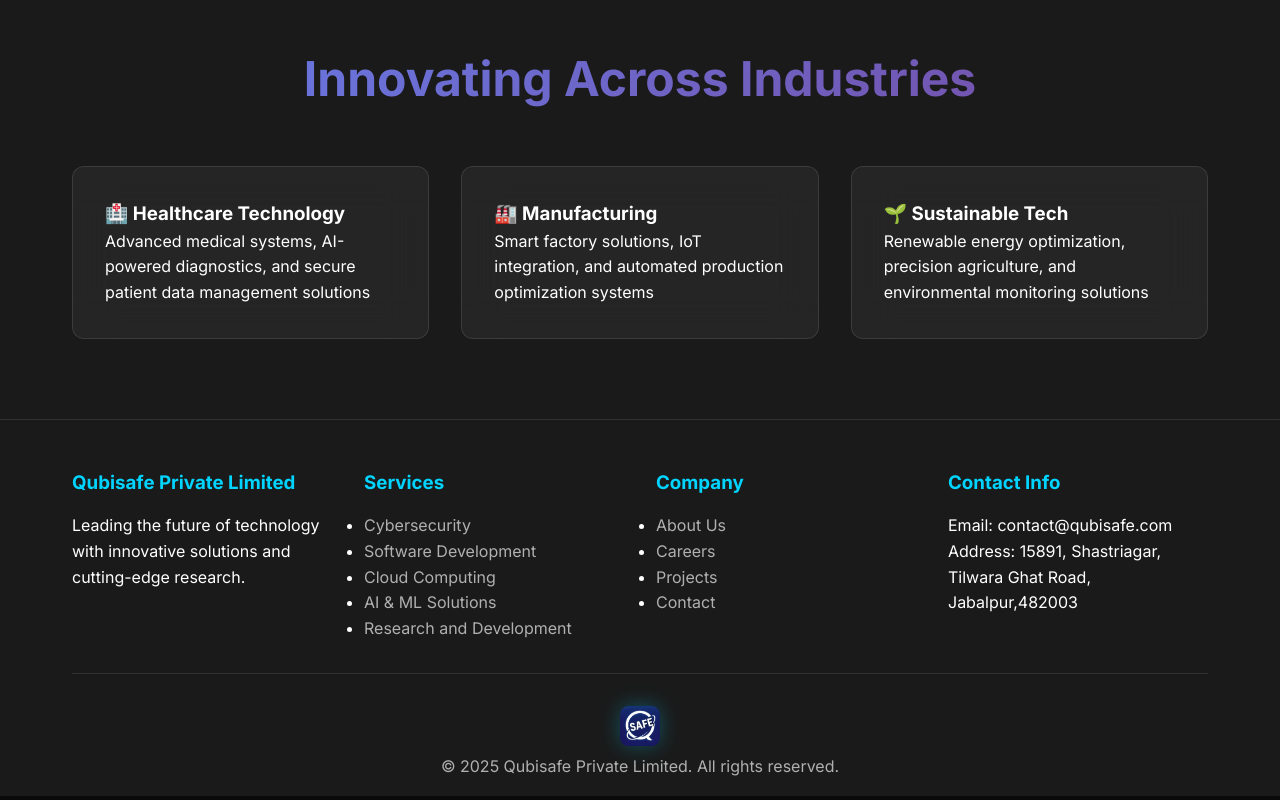
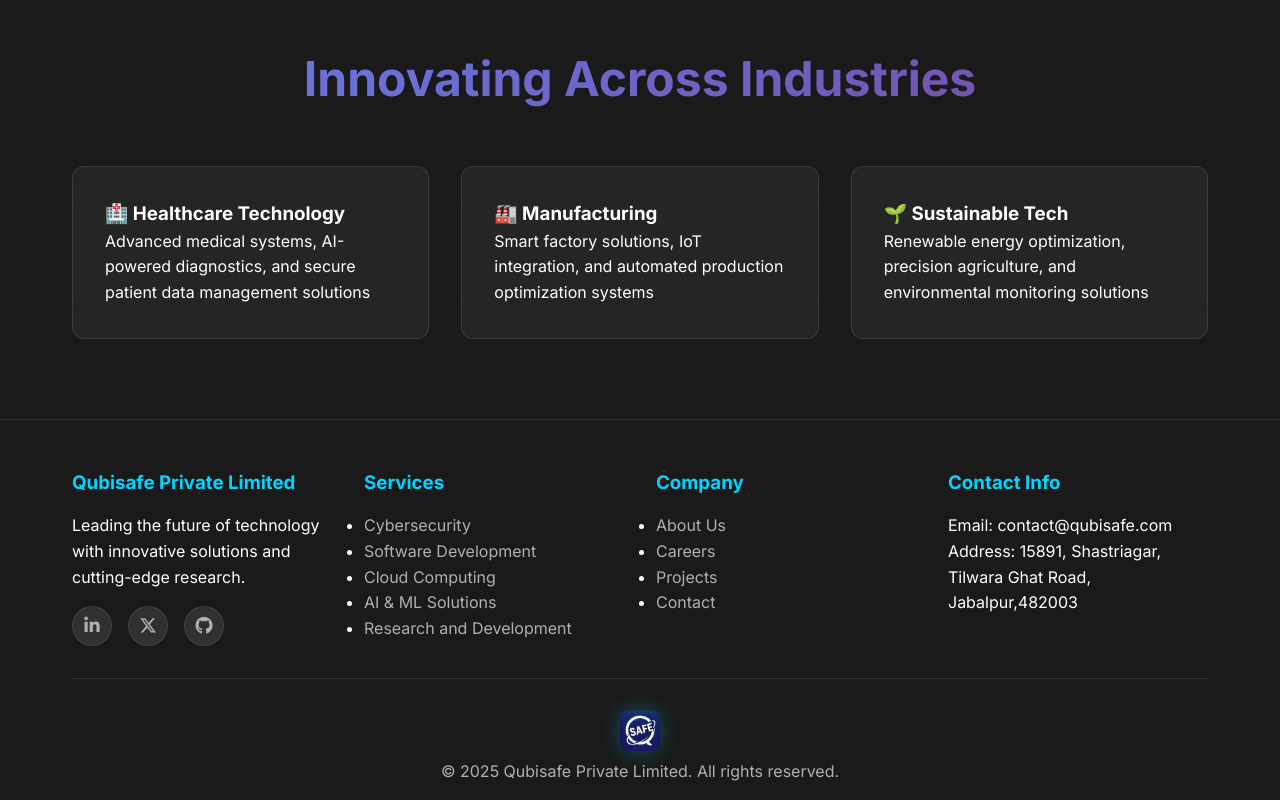
Before and after one commit to qubisafe/qubisafe.github.io, a plain HTML site: page website/home.html in a window 1280 px wide. Shown: the part 2360-3160 px from the top of the page. Drawn offline with Linux system fonts and the light colour scheme.

Commit message:
made some changes

```diff
--- a/website/css/style.css
+++ b/website/css/style.css
@@ -847,3 +847,51 @@
     box-shadow:
         0 15px 40px rgba(0, 212, 255, 0.45);
 }
+
+
+
+/* icon for social media in about page */
+
+.footer-social-links {
+    display: flex;
+    gap: 1rem;
+    margin-top: 1rem;
+}
+
+.social-link {
+    width: 45px;
+    height: 45px;
+
+    display: flex;
+    align-items: center;
+    justify-content: center;
+
+    border-radius: 50%;
+
+    background: rgba(255,255,255,0.05);
+    border: 1px solid rgba(255,255,255,0.08);
+
+    color: #b86cff;
+    font-size: 1.1rem;
+
+    text-decoration: none;
+
+    transition: all 0.35s ease;
+
+    backdrop-filter: blur(10px);
+}
+
+.social-link:hover {
+    transform: translateY(-4px) scale(1.08);
+
+    background: linear-gradient(
+        135deg,
+        #7b61ff,
+        #00d4ff
+    );
+
+    color: #fff;
+
+    box-shadow:
+        0 10px 30px rgba(123, 97, 255, 0.35);
+}
--- a/website/footer.html
+++ b/website/footer.html
@@ -4,6 +4,31 @@
       <div class="footer-section">
         <h3>Qubisafe Private Limited</h3>
         <p>Leading the future of technology with innovative solutions and cutting-edge research.</p>
+        <div class="footer-social-links">
+
+          <a href="https://linkedin.com/company/qubisafe"
+            class="social-link"
+            target="_blank"
+            aria-label="LinkedIn">
+            <i class="fab fa-linkedin-in"></i>
+          </a>
+
+          <a href="https://twitter.com/"
+            class="social-link"
+            target="_blank"
+            aria-label="Twitter">
+            <i class="fab fa-x-twitter"></i>
+          </a>
+
+          <a href="https://github.com/"
+            class="social-link"
+            target="_blank"
+            aria-label="GitHub">
+            <i class="fab fa-github"></i>
+          </a>
+
+        </div>
+        <link rel="stylesheet" href="https://cdnjs.cloudflare.com/ajax/libs/font-awesome/6.5.1/css/all.min.css">
       </div>
 
       <div class="footer-section">
--- a/website/header.html
+++ b/website/header.html
@@ -2,6 +2,7 @@
   <div class="nav-container">
     <a href="home.html" class="logo"><img src="Media/solid_color-removebg-preview.png" alt="TechVision Logo" class="logo-img"> Qubisafe Private Limited</a>
     <link rel="icon" type="image/png" href="Media/solid_blank.png">
+    <link rel="stylesheet" href="https://cdnjs.cloudflare.com/ajax/libs/font-awesome/6.5.1/css/all.min.css">
     <nav class="nav">
       <ul class="nav-menu" id="nav-menu">
         <li><a href="home.html" class="nav-link">Home</a></li>
--- a/website/home.html
+++ b/website/home.html
@@ -5,6 +5,7 @@
   <meta name="viewport" content="width=device-width, initial-scale=1.0">
   <title>Qubisafe Private Limited - Leading Technology Solutions</title>
   <link rel="icon" type="image/png" href="Media/solid_blank.png">
+  <link rel="stylesheet" href="https://cdnjs.cloudflare.com/ajax/libs/font-awesome/6.5.1/css/all.min.css">
     <link rel="stylesheet" href="css/style.css">
     <link rel="stylesheet" href="css/components.css">
 
```
Also changed, not shown: website/about.html (+58 -11 lines), website/blog-listing.html (+24 -0 lines), website/careers.html (+2 -0 lines), website/contact.html (+1 -0 lines), website/internship.html (+1 -0 lines), website/projects.html (+1 -0 lines), website/services.html (+1 -0 lines).
